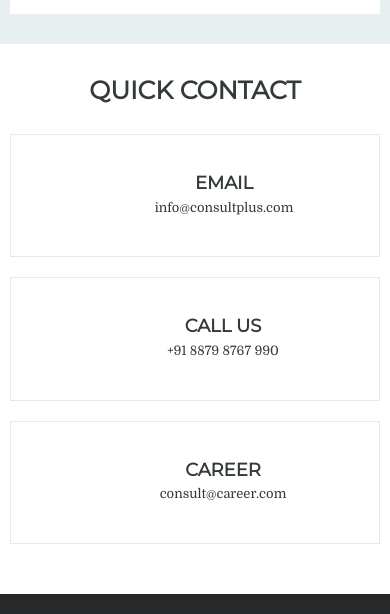
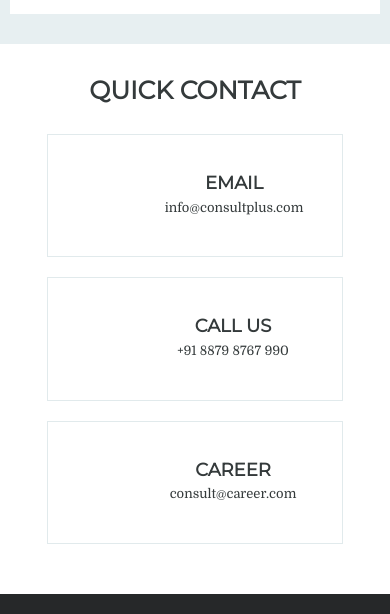
Before and after one commit to olga-tsarenko/Tsarenko-14, a website: page index.html in a window 390 px wide. Shown: the part 4863-5477 px from the top of the page. Drawn offline with nearby package versions, Linux system fonts and the light colour scheme.

Commit message:
some margins in media

```diff
--- a/sass/media/_media.scss
+++ b/sass/media/_media.scss
@@ -492,7 +492,8 @@
         padding: 30px 0;
         .block-contact {
             .contact{
-                width: 100%;
+                width: 80%;
+                margin:0 auto;
             }
             .icon-email, .icon-call, .icon-career {
                 text-align: center;
@@ -500,7 +501,7 @@
 
             }
             .icon-email:before, .icon-call:before, .icon-career:before {
-                margin: 0 auto;
+                margin: 10px;
 
             }
             .text-contact {
```
Also changed, not shown: css/main.css.
